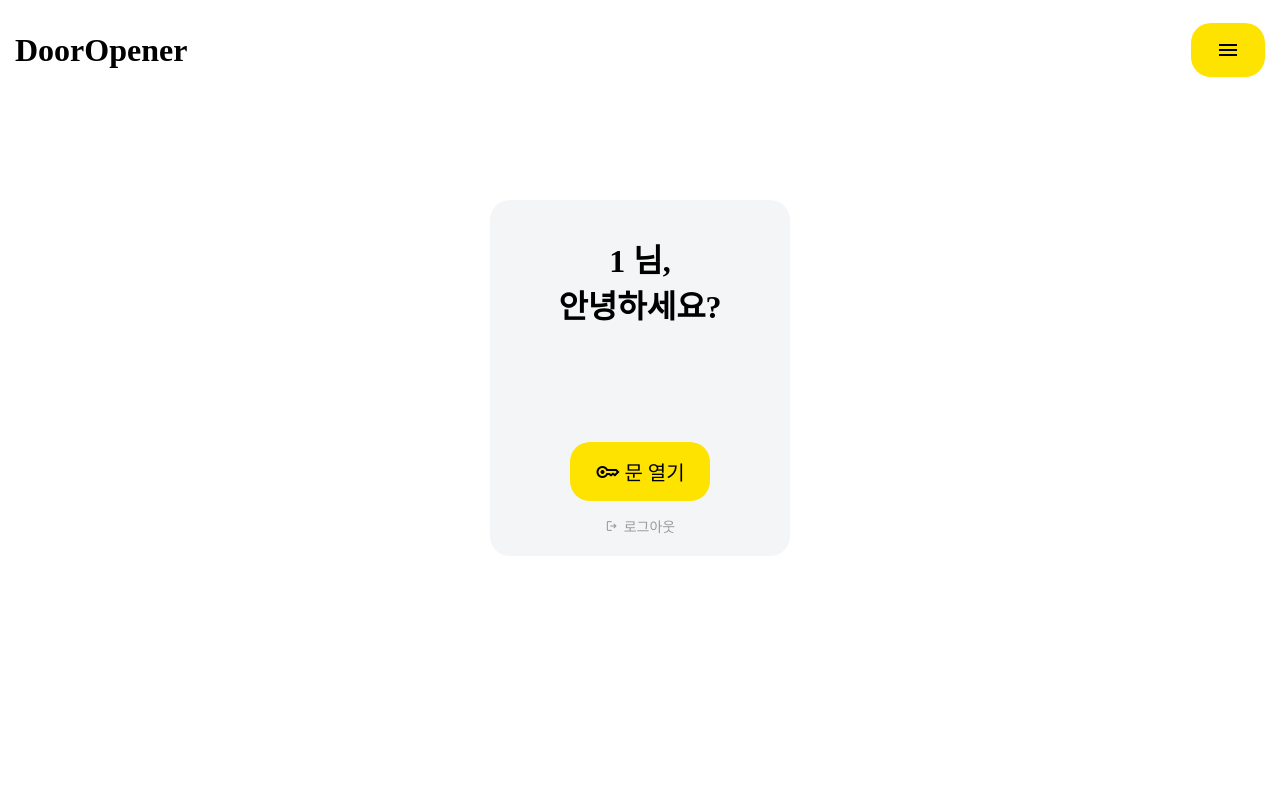
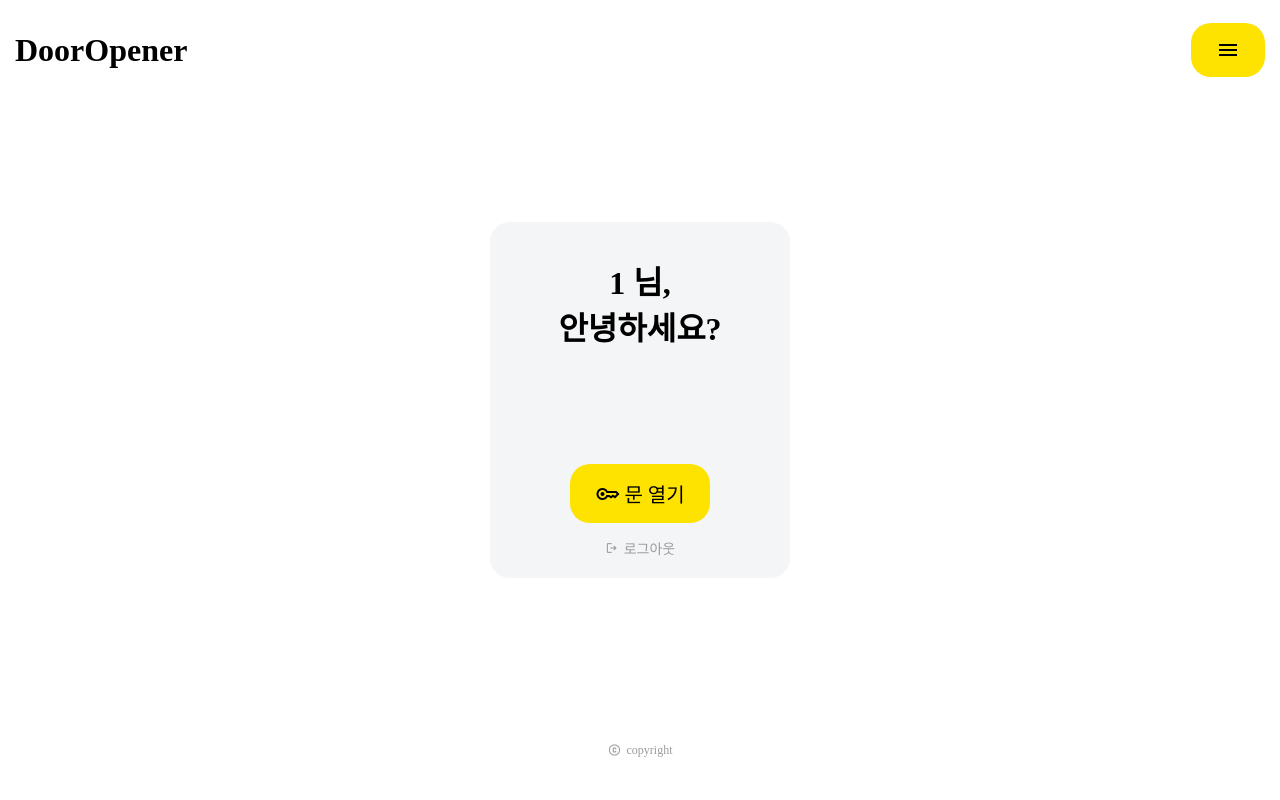
Before and after one commit to jihun-io/dooropener, a Flask app: page / in a window 1280 px wide. Run offline with Flask 3, Linux system fonts and the light colour scheme; the visitor is signed in with stand-in values (Sample User, id 1); some web fonts are replaced.

Commit message:
footer 생성

```diff
--- a/static/css/style.css
+++ b/static/css/style.css
@@ -34,11 +34,11 @@ body {
   /* background-color: rgb(254, 226, 116); */
   display: flex;
   flex-direction: column;
+  justify-content: space-between;
 }
 
 header {
   width: 100%;
-  height: 200px;
   display: flex;
   justify-content: center;
 }
@@ -70,6 +70,21 @@ main div {
   flex-direction: column;
   justify-content: center;
   align-items: center;
+}
+
+footer {
+  width: 100%;
+  height: 100px;
+  display: flex;
+  align-items: center;
+}
+
+footer p {
+  width: 100%;
+  display: flex;
+  align-items: center;
+  justify-content: center;
+  font-size: 12px;
 }
 
 .login-form {
@@ -126,9 +141,9 @@ button {
   color: #9B9B9B;
 }
 
-h1, p {
+/* h1, p {
   display: block !important;
-}
+} */
 
 h1 {
   font-family: 'Pretendard-Bold';
--- a/templates/index.html
+++ b/templates/index.html
@@ -54,7 +54,9 @@
   </main>
 
   <footer>
-
+    <p><span class="material-symbols-outlined">
+      copyright
+      </span>copyright</p>
   </footer>
 
 </body>
```
